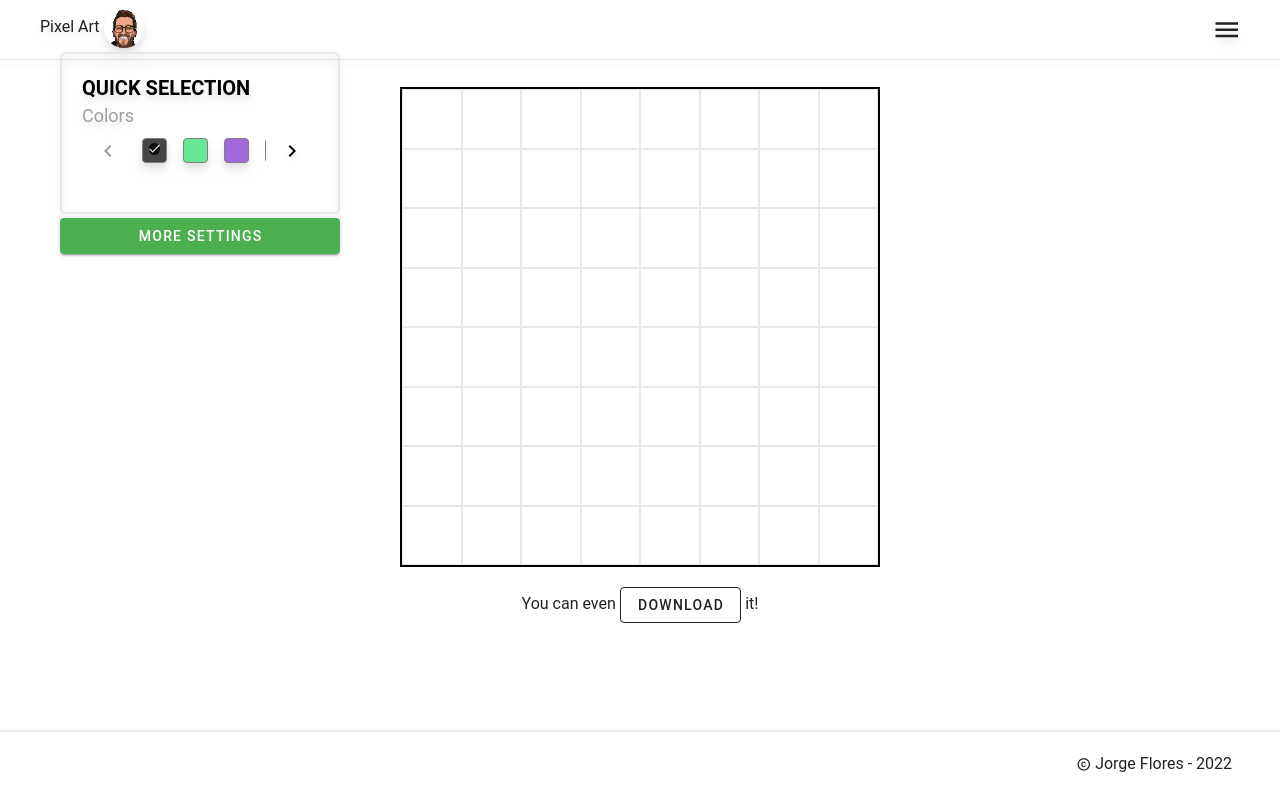
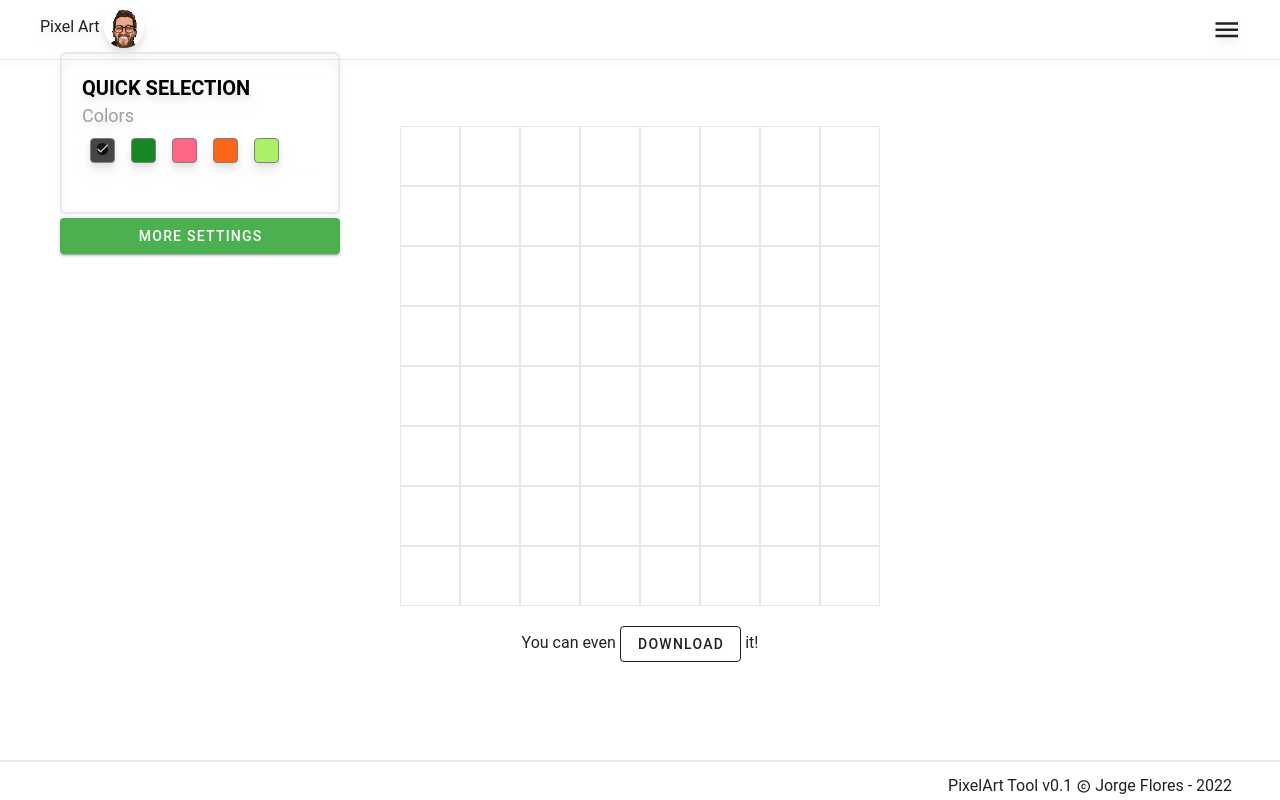
Before and after one commit to Landschy/pixelArtTool, a Vue app: page / in a window 1280 px wide. Built offline with nearby package versions, Linux system fonts and the light colour scheme.

Commit message:
fix: paint and highlight. update: readme

```diff
--- a/index.html
+++ b/index.html
@@ -4,7 +4,7 @@
     <meta charset="UTF-8">
     <link rel="icon" href="/favicon.ico">
     <meta name="viewport" content="width=device-width, initial-scale=1.0">
-    <title>Vite App</title>
+    <title>PixelArt - Jorge F</title>
   </head>
   <body>
     <div id="app"></div>
--- a/src/components/alerts/AlertDefault.vue
+++ b/src/components/alerts/AlertDefault.vue
@@ -14,7 +14,7 @@ console.log(color.value);
 <template>
   <div
     v-if="currentAlert.name != ''"
-    class="alertColor absolute top-0 right-0 text-white grid grid-cols-2 transition-1 rounded-sm w-full sm:w-[300px] z-[1050] h-[100px] drop-shadow-lg align-middle py-3 px-5"
+    class="alertColor absolute top-0 right-0 text-white grid grid-cols-2 transition-1 rounded-sm w-full sm:w-[400px] z-[1050] h-[100px] drop-shadow-lg align-middle py-3 px-5"
   >
     <slot name="code">
       <div class="text-sm">
--- a/src/components/canvas/GridDisplay.vue
+++ b/src/components/canvas/GridDisplay.vue
@@ -8,11 +8,11 @@ const { highlightSquare, paintSquare, resetSquare } = paintStore;
 </script>
 <template>
   <div
-    class="gridMain w-full h-full mx-auto my-auto border-2 border-black hover:cursor-pointer bg-white"
+    class="gridMain w-full h-full mx-auto my-auto hover:cursor-pointer bg-white"
   >
     <div
+      v-for="i in gridSize * gridSize"
       class="border-[1px]"
-      v-for="i in gridSize * gridSize"
       :key="i"
       :id="`gridElement${i}`"
       @mouseover="() => highlightSquare(i)"
--- a/src/components/color/ColorPicker.vue
+++ b/src/components/color/ColorPicker.vue
@@ -7,6 +7,9 @@ const { currentBrush, isToAdd } = storeToRefs(paintStore);
 </script>
 <template>
   <div v-if="isToAdd" class="text-center align-middle justify-center w-full">
-    <v-color-picker v-model="currentBrush.toAdd" hide-inputs></v-color-picker>
+    <v-color-picker
+      v-model="currentBrush.toAdd"
+      :modes="['hexa']"
+    ></v-color-picker>
   </div>
 </template>
--- a/src/components/main/FooterDumb.vue
+++ b/src/components/main/FooterDumb.vue
@@ -1,5 +1,6 @@
 <template>
-  <footer class="box-shadow-2 h-[70px] border-t-2 py-5 px-12 text-right">
+  <footer class="box-shadow-2 h-[40px] border-t-2 py-3 px-12 text-right">
+    PixelArt Tool v0.1
     <v-icon icon="mdi-copyright" size="15" class="absolute top-0" />
     Jorge Flores -
     {{ new Date().getFullYear() }}
--- a/src/stores/methods/canvasMethods.ts
+++ b/src/stores/methods/canvasMethods.ts
@@ -1,32 +1,64 @@
 import type { Color } from "csstype";
 import type { Ref } from "vue";
 import { ref } from "vue";
+import { toHex } from "./toHex";
 
 export const squareToPaint: Ref<HTMLElement | null> = ref(null);
-export const highlightSquare = (id: number) => {
-  //HighLight opacity 80
+
+const paintClass = (el: HTMLElement, color: Color) => {
+  el.classList.add("painted");
+  el.style.backgroundColor = color;
+};
+const unPaintClass = (el: HTMLElement) => {
+  el.classList.remove("painted");
+  el.style.backgroundColor = "#ffffff";
+};
+const checkPainted = (el: HTMLElement) => {
+  return el.classList.contains("painted");
+};
+const getGridElement = (id: number) => {
   const elId = `gridElement${id}`;
   const el = document.getElementById(elId);
+  return el;
+};
+
+export const highlightSquare = (id: number) => {
+  const el = getGridElement(id);
   if (el) {
-    if (!el.classList.contains("painted")) {
-      squareToPaint.value = el;
-      squareToPaint.value.style.backgroundColor = "rgba(230,230,230,0.5)";
+    squareToPaint.value = el;
+    if (checkPainted(el)) {
+      squareToPaint.value.style.opacity = "0.5";
+    } else {
+      squareToPaint.value.style.backgroundColor = "#464646";
     }
   }
 };
+
 export const paintSquare = (id: number, color: Color) => {
-  //Actually paint 100
-  const elId = `gridElement${id}`;
-  const el = document.getElementById(elId);
+  const el = getGridElement(id);
   if (el) {
-    el.classList.add("painted");
-    el.style.backgroundColor = color;
-  }
-};
-export const resetSquare = () => {
-  if (squareToPaint.value) {
-    if (!squareToPaint.value.classList.contains("painted")) {
-      squareToPaint.value.style.backgroundColor = "transparent";
+    const isPainted = checkPainted(el);
+    const currentColor = el.style.backgroundColor;
+    const isNewColor = toHex(currentColor) != color;
+    if (isPainted) {
+      if (isNewColor) {
+        paintClass(el, color);
+      } else {
+        unPaintClass(el);
+      }
+    } else {
+      paintClass(el, color);
     }
   }
 };
+
+export const resetSquare = () => {
+  const elToReset = squareToPaint.value;
+  if (elToReset) {
+    if (checkPainted(elToReset)) {
+      elToReset.style.opacity = "1";
+    } else {
+      elToReset.style.backgroundColor = "#ffffff";
+    }
+  }
+};
--- a/src/stores/methods/paintMethods.ts
+++ b/src/stores/methods/paintMethods.ts
@@ -1,6 +1,6 @@
 export const resetGrid = () => {
   const items = document.querySelectorAll<HTMLElement>(".painted");
   items.forEach((x) => {
-    x.style.backgroundColor = "rgb(255,255,255)";
+    x.style.backgroundColor = "#ffffff";
   });
 };
--- /dev/null
+++ b/src/stores/methods/toHex.ts
@@ -0,0 +1,13 @@
+export const toHex = (col: string) => {
+  if (col.charAt(0) == "r") {
+    const newCol = col.replace("rgb(", "").replace(")", "").split(",");
+    var r = parseInt(newCol[0], 10).toString(16);
+    var g = parseInt(newCol[1], 10).toString(16);
+    var b = parseInt(newCol[2], 10).toString(16);
+    r = r.length == 1 ? "0" + r : r;
+    g = g.length == 1 ? "0" + g : g;
+    b = b.length == 1 ? "0" + b : b;
+    var colHex = "#" + r + g + b;
+    return colHex;
+  }
+};
--- a/src/stores/paintStore.ts
+++ b/src/stores/paintStore.ts
@@ -10,29 +10,26 @@ import {
   paintSquare,
   resetSquare,
 } from "./methods/canvasMethods";
+
+import type { Color } from "csstype";
 export const usePaintStore = defineStore("Drawing", () => {
   const gridSize = ref(8);
   const currentBrush = ref({
     type: "brush",
     color: 0,
-    toAdd: "#486a94",
+    toAdd: "#465184",
   });
   const isMenuVisible = ref(false);
   const iconType = ref({
     brush: "mdi-brush",
     fill: "mdi-format-color-fill",
   });
-  const colorsLibrary: Ref<string[]> = ref([
+  const colorsLibrary: Ref<Color[]> = ref([
     "#464646",
-    "#68e895",
-    "#a168d9",
-    "#a9a9a9",
-    "#1f98a5",
-    "#f5a6f5",
-    "#896584",
-    "#229945",
-    "#a6f9d5",
-    "#f8f865",
+    "#168725",
+    "#ff6585",
+    "#fa6518",
+    "#aaf165",
   ]);
   const changeColor = (c: number) => {
     currentBrush.value.color = c;
--- a/src/views/Paint.vue
+++ b/src/views/Paint.vue
@@ -20,7 +20,7 @@ onMounted(() => {
   <main>
     <CurrentConfig />
     <div
-      class="max-w-[90vw] mx-auto max-h-[90vw] w-[30rem] h-[30rem] 2xl:w-[45rem] 2xl:h-[45rem] text-center"
+      class="max-w-[90vw] mx-auto max-h-[90vw] w-[30rem] h-[30rem] 2xl:w-[40rem] 2xl:h-[40rem] text-center mt-12"
     >
       <div ref="toScreenShot" class="w-full h-full">
         <GridDisplay />
```
Also changed, not shown: 2 other files (tests, documents, lock files or other folders).
